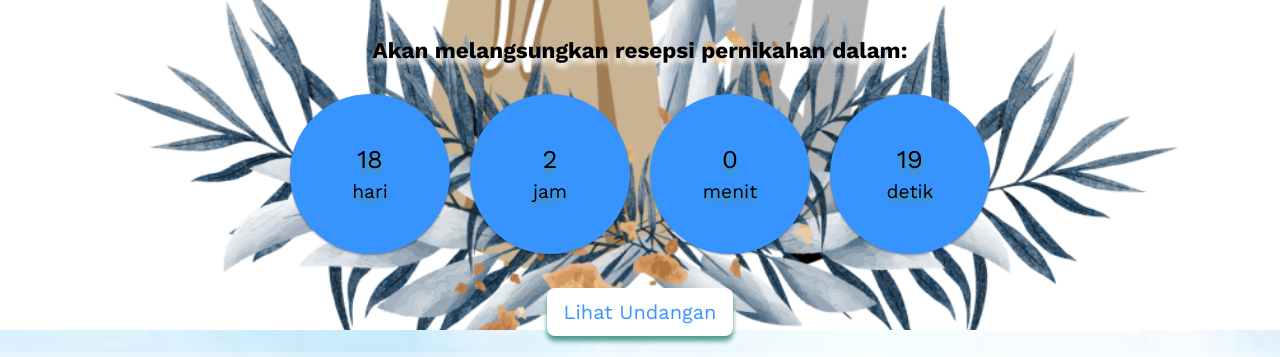
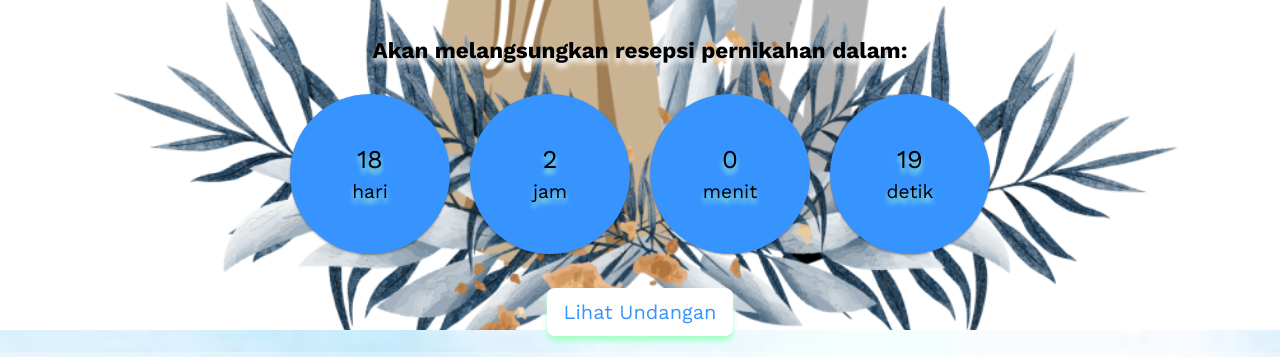
Before and after one commit to ridashanum22/reza-rima01, a plain HTML site: page index.html in a window 1280 px wide. Shown: the part 513-870 px from the top of the page. Drawn offline with nearby package versions, Linux system fonts and the light colour scheme; some packages are replaced by stand-ins of ours; a script that the page names is missing; a web font is replaced by a local one.

Commit message:
Update style.css

```diff
--- a/style.css
+++ b/style.css
@@ -2,7 +2,7 @@
   --pink: #3794ff;
   --awal: #000000;
   --bg: #a8cef8;
-  --shadow: 0 5px 5px rgb(77, 153, 144);
+  --shadow: 0 5px 5px rgb(168, 255, 201);
   --shadow1: 0 5px 5px rgb(255, 255, 255);
 }
 
```
